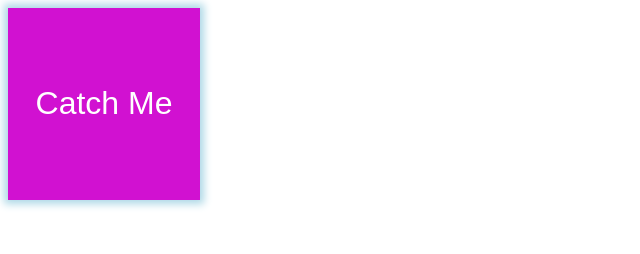
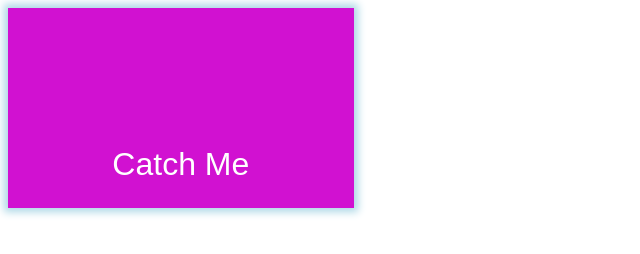
Before and after one commit to pranjaljain584/mini-projects-using-js, a plain HTML site: page Catch Me/index.html in a window 1280 px wide. Shown: the whole page, without its empty margins (0-640 px from the left). Drawn offline with Linux system fonts and the light colour scheme.

Commit message:
Add files via upload

```diff
--- a/Catch Me/styles.css
+++ b/Catch Me/styles.css
@@ -1,6 +1,6 @@
 #box{
-    height: 12rem;
-    width: 12rem;
+    height: 25vh;
+    width: 27vw;
     position: fixed;
     background-color: rgb(209, 17, 209);
     box-shadow: 0px 0px 8px 4px lightblue;
```
